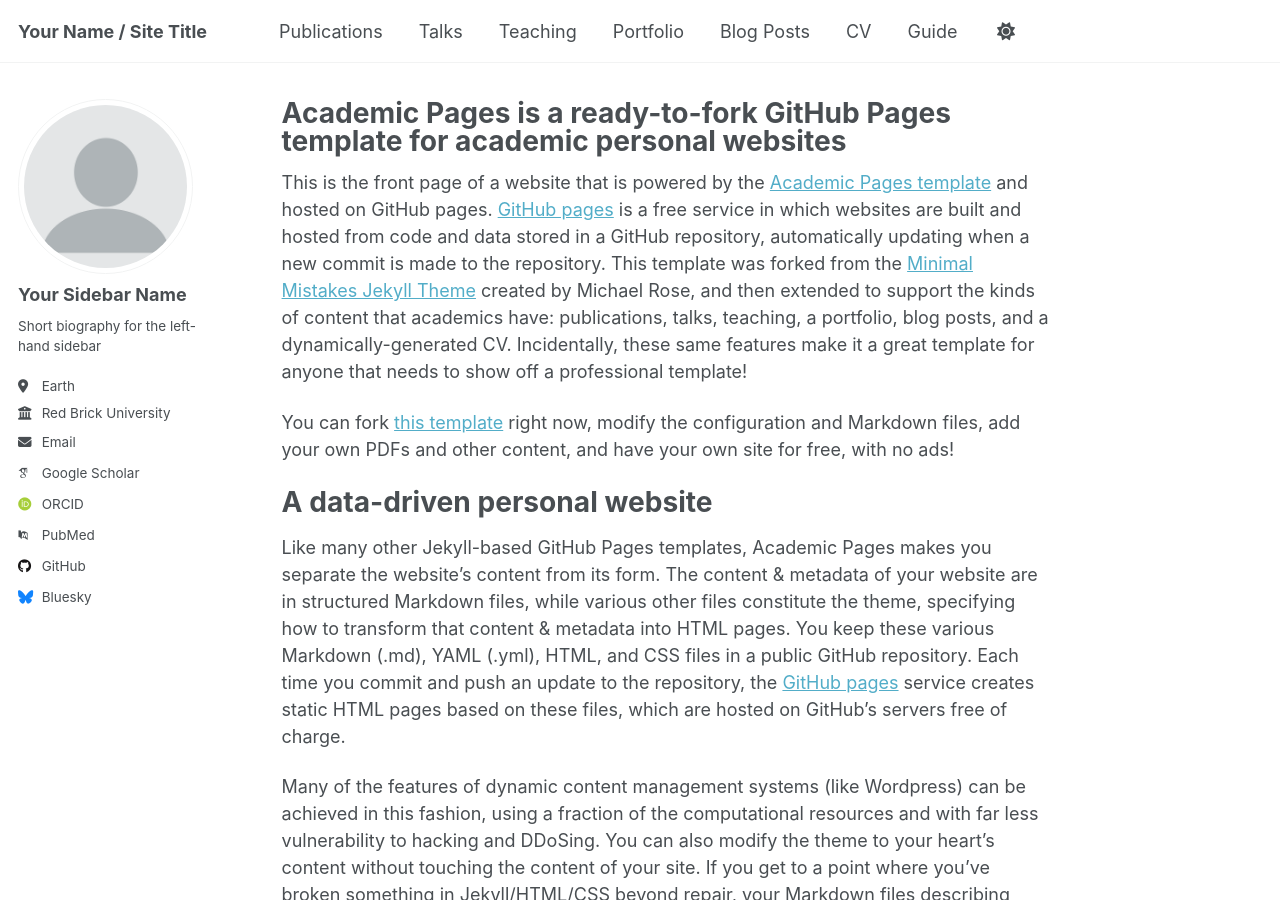
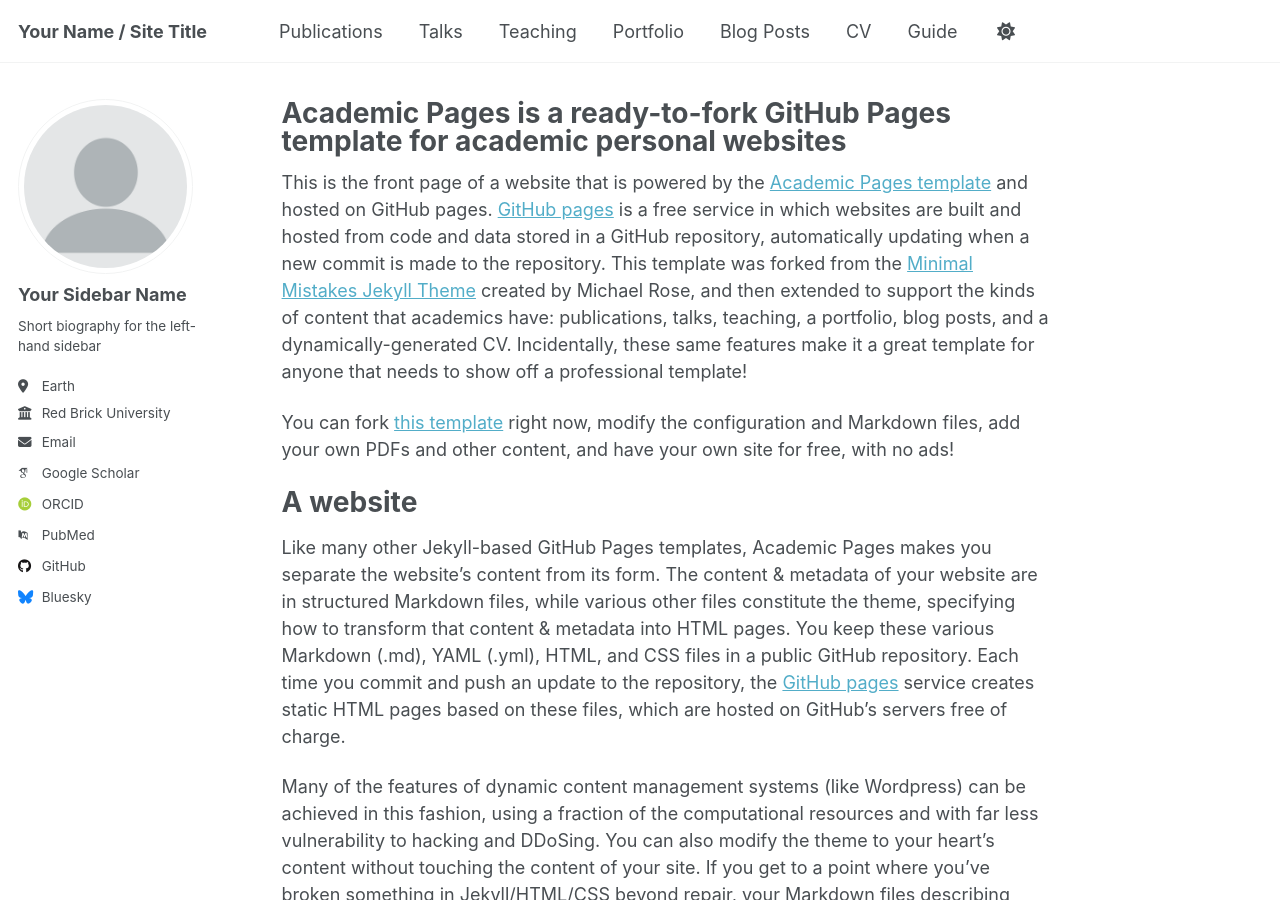
Before and after one commit to ziqianwei/ziqianwei.github.io, a Jekyll site: the page built from _pages/about.md, in a window 1280 px wide and 900 px high. Built offline with Jekyll 4.4.1, drawn with Linux system fonts in a browser that asks for light colours; some web fonts are replaced; a script that is not in the unit is left out.

Commit message:
Update about.md

```diff
--- a/_pages/about.md
+++ b/_pages/about.md
@@ -11,7 +11,7 @@
 
  You can fork [this template](https://github.com/academicpages/academicpages.github.io) right now, modify the configuration and Markdown files, add your own PDFs and other content, and have your own site for free, with no ads!
 
-A data-driven personal website
+A website
 ======
 Like many other Jekyll-based GitHub Pages templates, Academic Pages makes you separate the website's content from its form. The content & metadata of your website are in structured Markdown files, while various other files constitute the theme, specifying how to transform that content & metadata into HTML pages. You keep these various Markdown (.md), YAML (.yml), HTML, and CSS files in a public GitHub repository. Each time you commit and push an update to the repository, the [GitHub pages](https://pages.github.com/) service creates static HTML pages based on these files, which are hosted on GitHub's servers free of charge.
 
```
